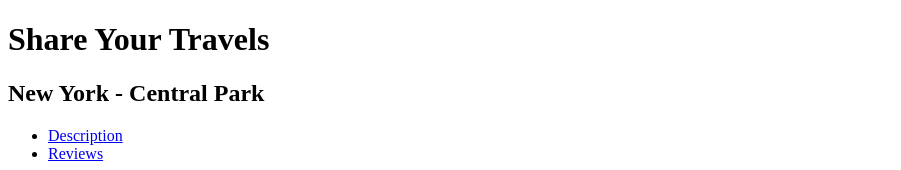
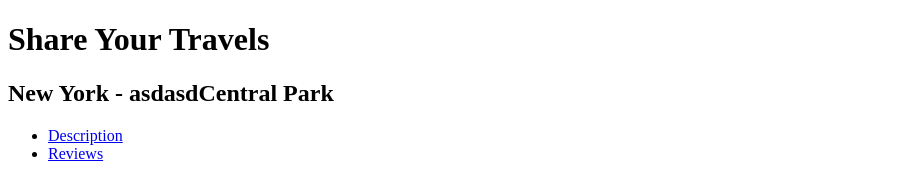
Before and after one commit to kimlarastr/wba1-2016-datagram, a plain HTML site: page AufgabenChapter02/chapter02-project01.html in a window 1280 px wide. Shown: the top 170 px of the page, without its empty margins (0-901 px from the left). Drawn offline with Linux system fonts and the light colour scheme.

Commit message:
changes chapter02 text

```diff
--- a/AufgabenChapter02/chapter02-project01.html
+++ b/AufgabenChapter02/chapter02-project01.html
@@ -7,7 +7,7 @@
 <body>
 <header>
   <h1>Share Your Travels</h1>
-  <h2>New York - Central Park</h2>
+  <h2>New York - asdasdCentral Park</h2>
   <nav>
     <ul>
 	  <li><a href="#description">Description</a></li>
```
